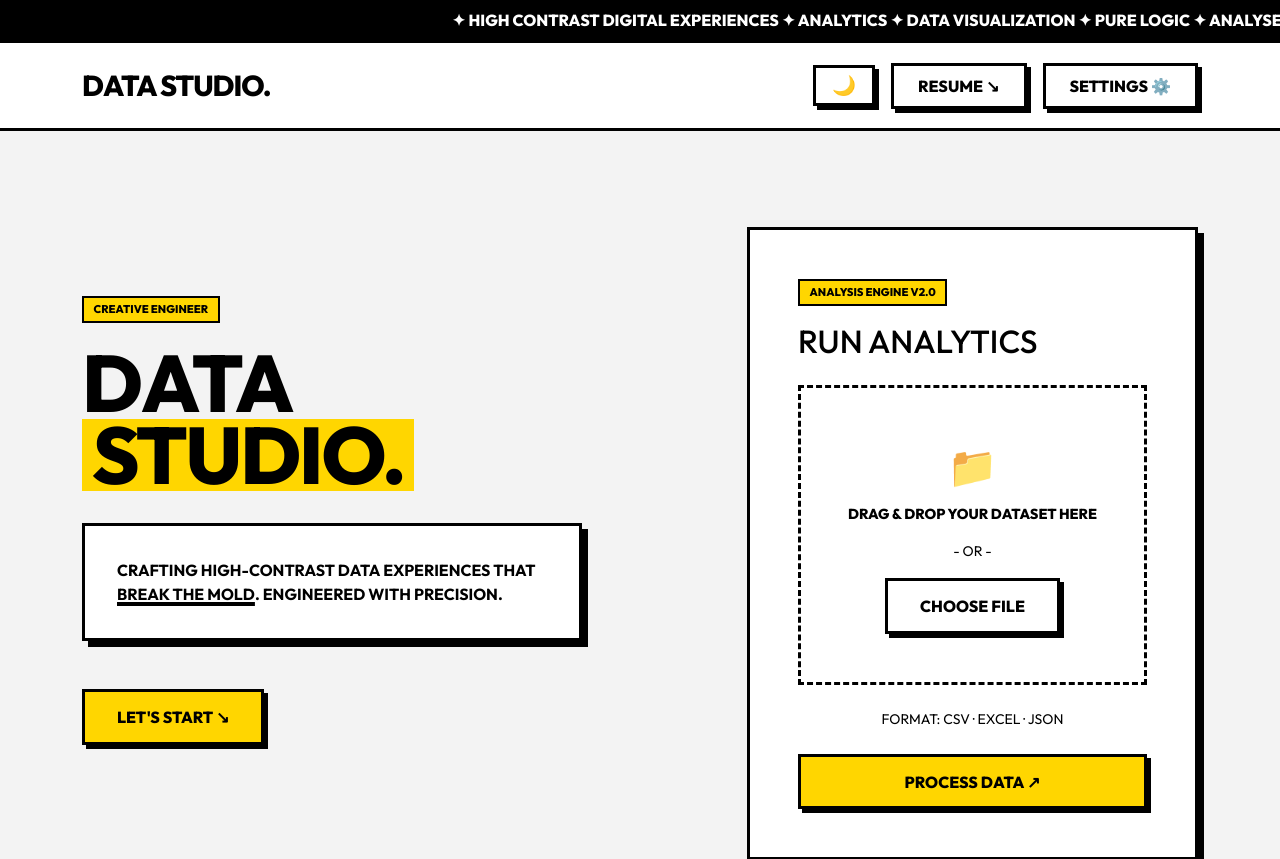
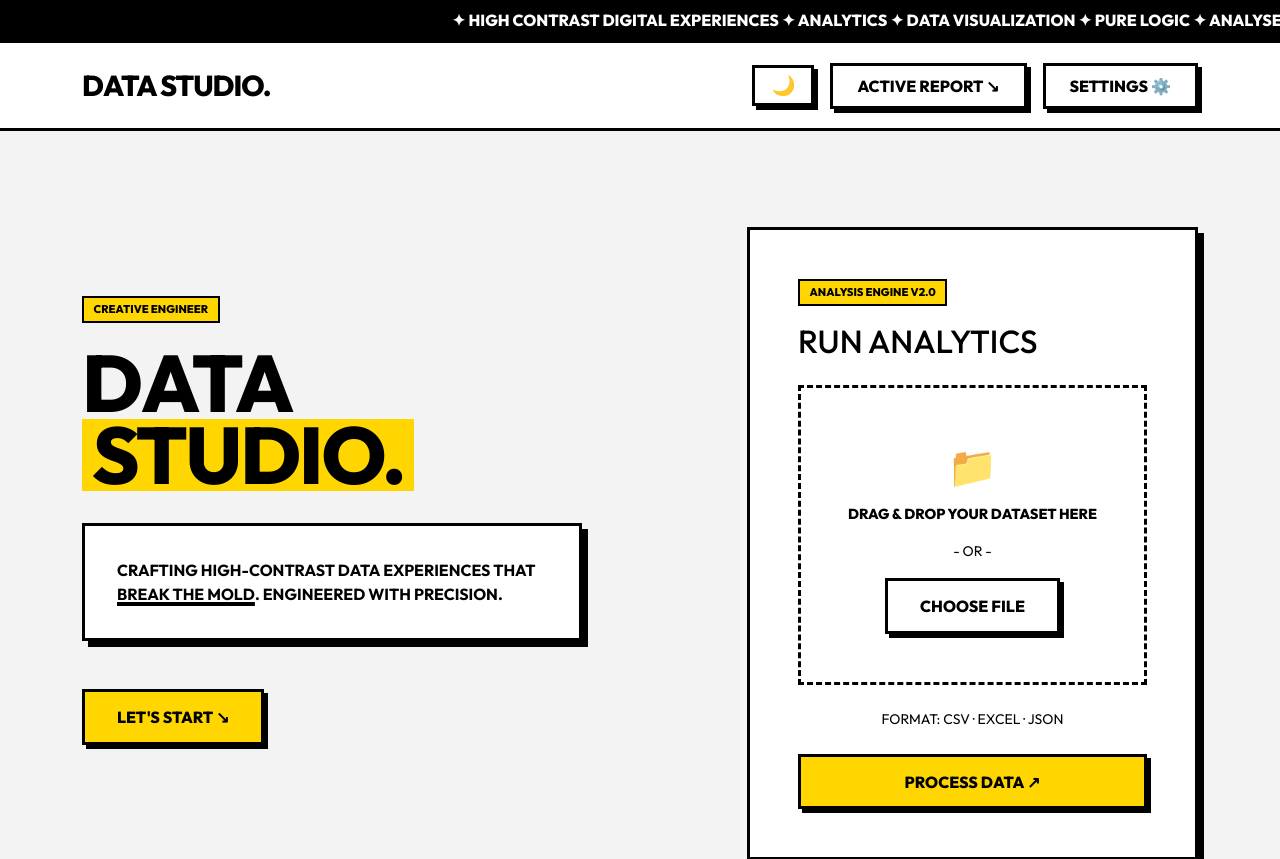
Before and after one commit to yashkhandelwal16/DataStudio, a Flask app: template templates/index.html in a window 1280 px wide. Shown: the top 859 px of the page. Run offline with Flask 3, Linux system fonts and the light colour scheme; the template is opened without the code that fills it, so the values that code supplies are empty; the visitor is signed in with stand-in values (Sample User, id 1).

Commit message:
activebuttonadded

```diff
--- a/templates/index.html
+++ b/templates/index.html
@@ -41,7 +41,7 @@
           🌙
         </button>
         {% if session.get('last_filename') %}
-        <a href="/dashboard" class="btn-neo-outline py-2 px-4">Resume ↘</a>
+        <a href="/dashboard" class="btn-neo-outline py-2 px-4">Active Report ↘</a>
         {% endif %}
         <a href="/settings" class="btn-neo-outline py-2 px-4">Settings ⚙️</a>
       </div>
```
